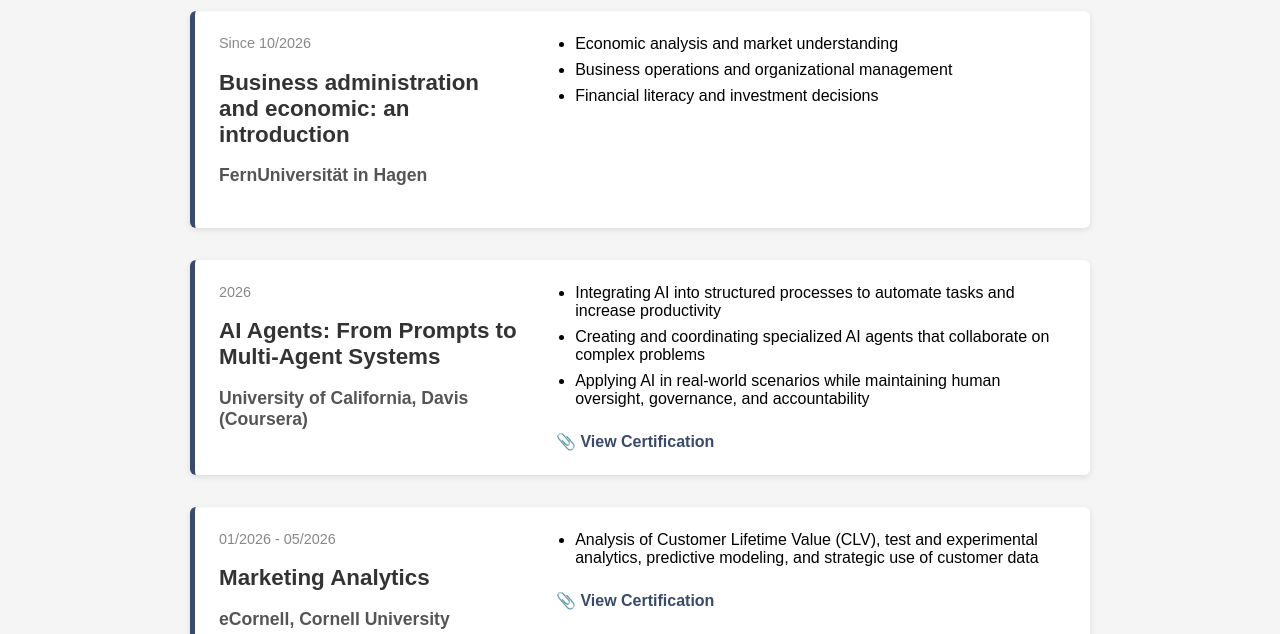
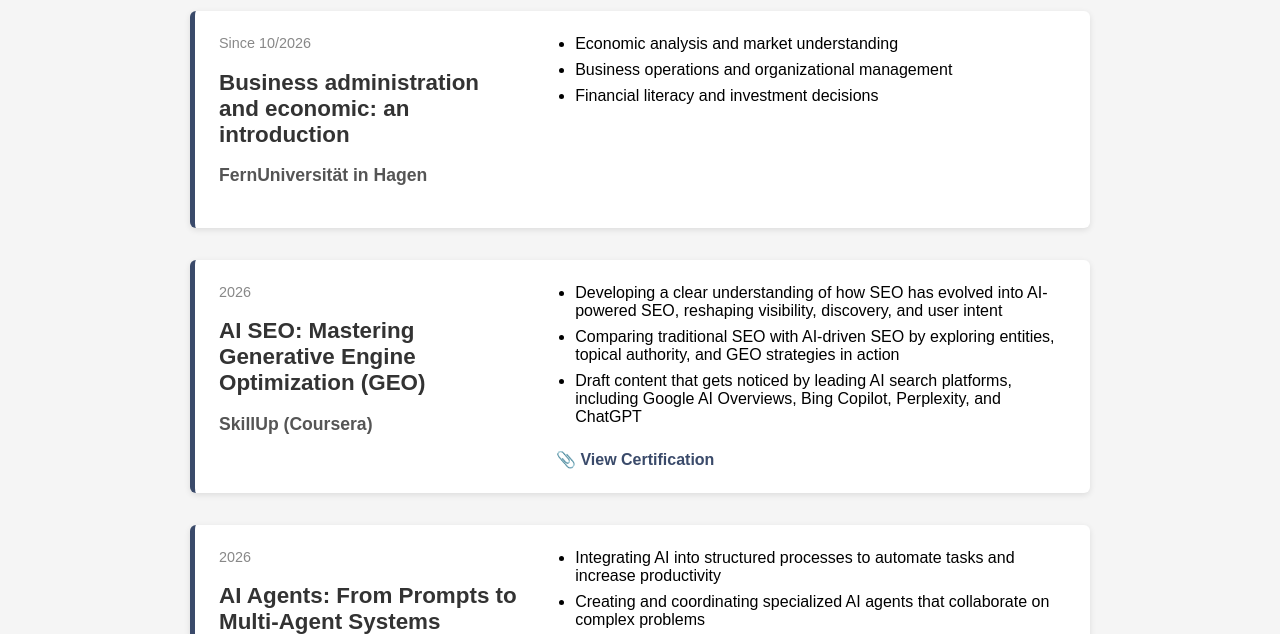
Before and after one commit to kromer52/digital-marketing-experience, a website: page education.html in a window 1280 px wide. Shown: the part 140-774 px from the top of the page. Drawn offline with Linux system fonts and the light colour scheme.

Commit message:
updated education

```diff
--- a/education.html
+++ b/education.html
@@ -35,7 +35,23 @@
           </ul>
         </div>
     </div>
-    <!-- FirstA2 Education Card -->
+    <!-- FirstA3 Education Card -->
+    <div class="edu-card">
+      <div class="edu-left">
+        <span class="edu-time">2026</span>
+        <h2 class="edu-course">AI SEO: Mastering Generative Engine Optimization (GEO)</h2>
+        <h3 class="edu-institution">SkillUp (Coursera)</h3>
+      </div>
+      <div class="edu-right">
+        <ul class="edu-tasks">
+          <li>Developing a clear understanding of how SEO has evolved into AI-powered SEO, reshaping visibility, discovery, and user intent</li>
+          <li>Comparing traditional SEO with AI-driven SEO by exploring entities, topical authority, and GEO strategies in action </li>
+          <li>Draft content that gets noticed by leading AI search platforms, including  Google AI Overviews, Bing Copilot, Perplexity, and ChatGPT</li>
+          </ul>
+          <a class="edu-download" href="https://coursera.org/share/e6571f8a91ec02f535d423904bf1a2d9" target="_blank" download>📎 View Certification</a>
+        </div>
+    </div>
+    <!-- FirstA3 Education Card -->
     <div class="edu-card">
       <div class="edu-left">
         <span class="edu-time">2026</span>
```
